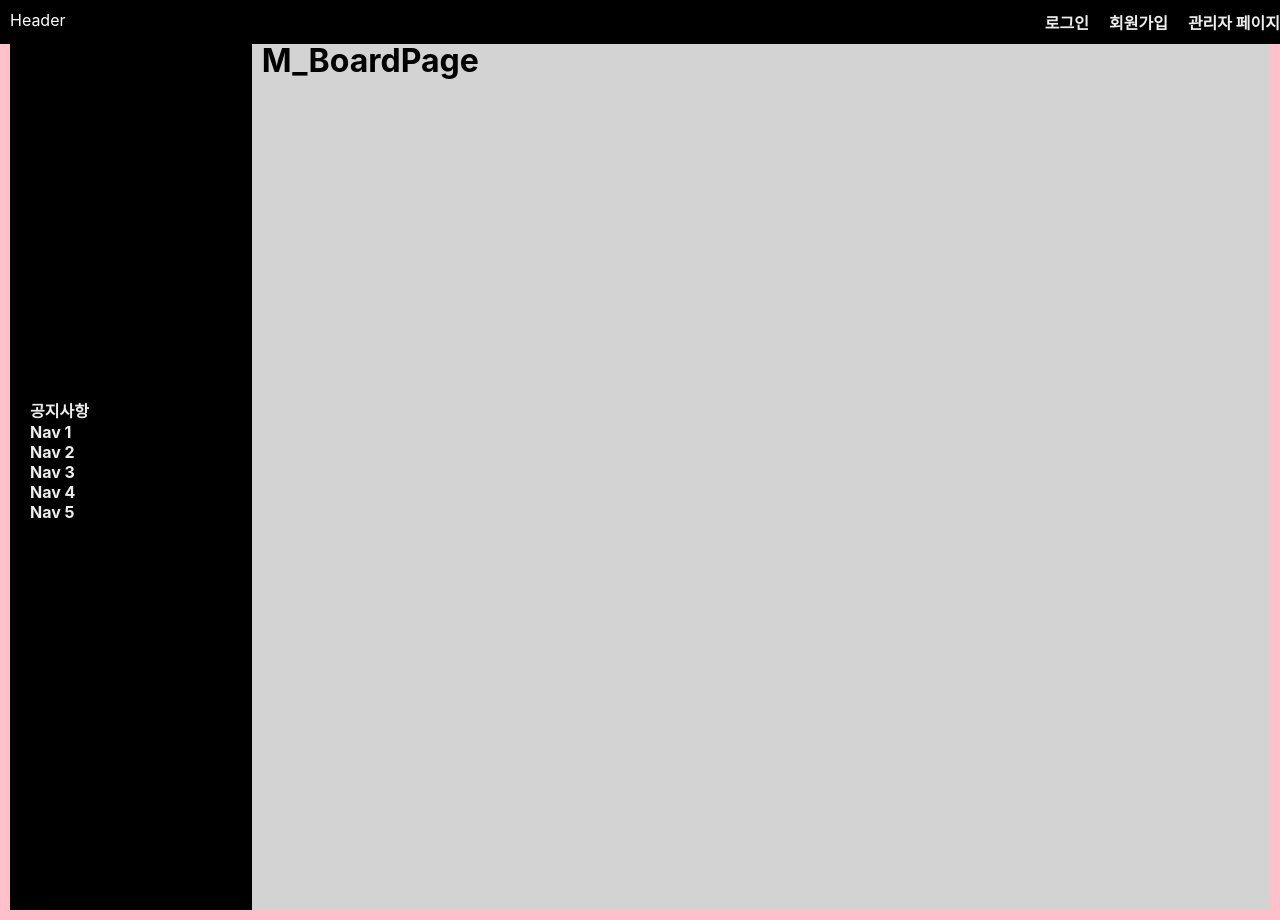
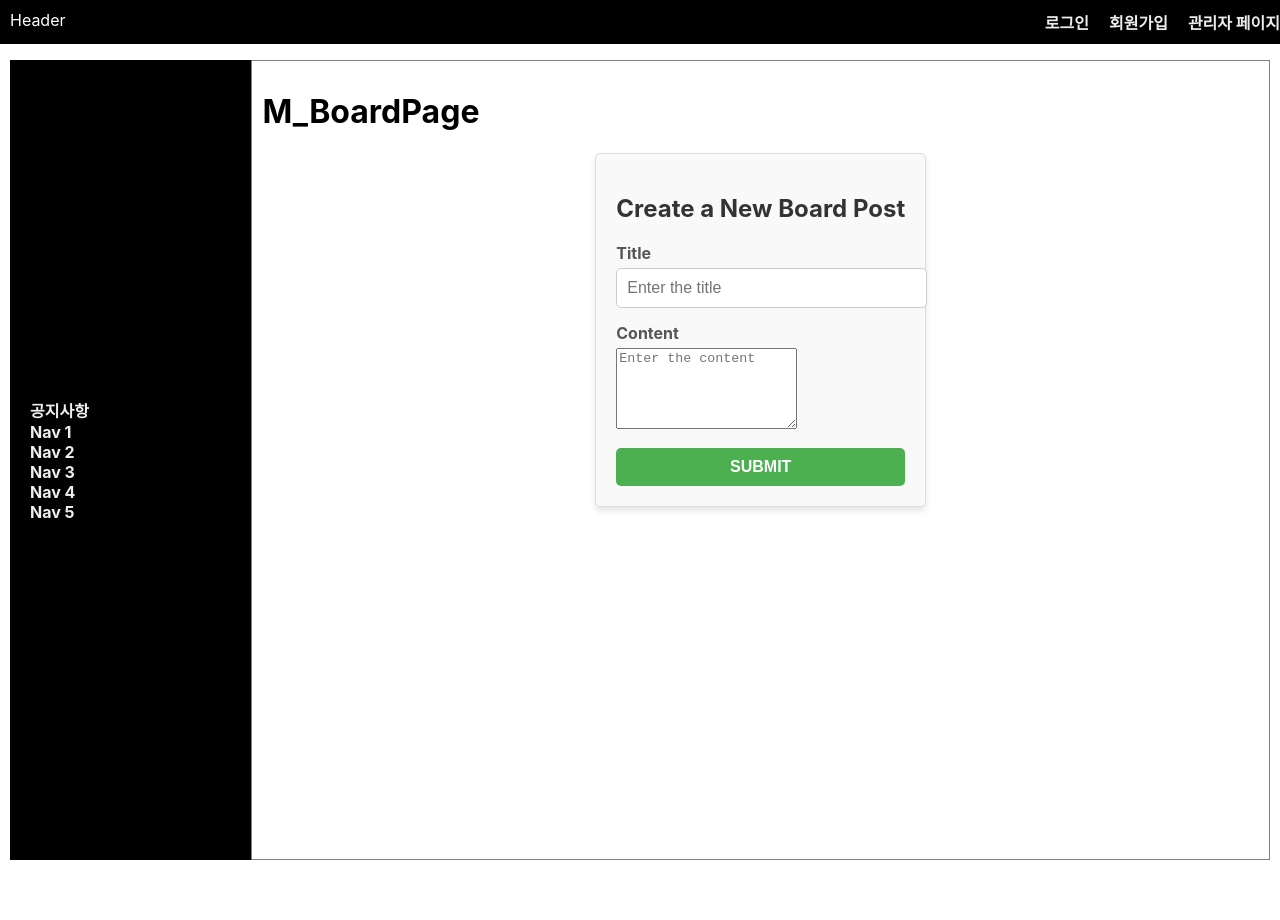
Before and after one commit to g-boram/MainP_Front, a React (Create React App) app in the folder main-front/: page /manager/board in a window 1280 px wide. After the commit the page ends 870 px from the top, so only its background shows below. Built offline with nearby package versions, Linux system fonts and the light colour scheme; the HTML template or start-up script is replaced by a standard one.

Commit message:
SideBar 작업중 중간커밋

```diff
--- /dev/null
+++ b/main-front/src/components/manager/board/BoardForm.jsx
@@ -0,0 +1,141 @@
+import React, { useState } from "react";
+import axios from "axios";
+import styled from "@emotion/styled";
+
+export default function BoardForm() {
+  const [formData, setFormData] = useState({
+    title: "",
+    content: "",
+    user_id: 4,
+    status: "Active",
+  });
+
+  const handleChange = (e) => {
+    const { name, value } = e.target;
+    setFormData((prev) => ({ ...prev, [name]: value }));
+  };
+
+  const handleSubmit = async (e) => {
+    e.preventDefault();
+    console.log("formData", formData);
+
+    try {
+      const response = await axios.post("http://localhost:8080/board", formData);
+      alert("Board created successfully!");
+      setFormData({ title: "", content: "", ...formData }); // Reset form
+    } catch (error) {
+      console.error("Error creating board:", error);
+      alert("Failed to create the board. Please try again.");
+    }
+  };
+
+  return (
+    <FormContainer>
+      <h2>Create a New Board Post</h2>
+      <form onSubmit={handleSubmit}>
+        <InputField
+          label="Title"
+          id="title"
+          name="title"
+          value={formData.title}
+          onChange={handleChange}
+          placeholder="Enter the title"
+          required
+        />
+        <TextareaField
+          label="Content"
+          id="content"
+          name="content"
+          value={formData.content}
+          onChange={handleChange}
+          placeholder="Enter the content"
+          rows="5"
+          required
+        />
+        {/* <InputField
+          label="Author"
+          id="author"
+          name="author"
+          value={formData.author}
+          onChange={handleChange}
+          placeholder="Enter your name"
+          required
+        /> */}
+        <SubmitBtn type="submit">Submit</SubmitBtn>
+      </form>
+    </FormContainer>
+  );
+}
+
+function InputField({ label, id, ...props }) {
+  return (
+    <FormGroup>
+      <label htmlFor={id}>{label}</label>
+      <FormControlInput id={id} {...props} />
+    </FormGroup>
+  );
+}
+
+function TextareaField({ label, id, ...props }) {
+  return (
+    <FormGroup>
+      <label htmlFor={id}>{label}</label>
+      <FormControlTextArea id={id} {...props}></FormControlTextArea>
+    </FormGroup>
+  );
+}
+
+const FormContainer = styled.div`
+  max-width: 600px;
+  margin: 0 auto;
+  padding: 20px;
+  background-color: #f9f9f9;
+  border: 1px solid #ddd;
+  border-radius: 5px;
+  box-shadow: 0 4px 6px rgba(0, 0, 0, 0.1);
+
+  > h2 {
+    margin-bottom: 20px;
+    color: #333;
+    text-align: center;
+  }
+`;
+
+const FormGroup = styled.div`
+  margin-bottom: 15px;
+
+  label {
+    display: block;
+    margin-bottom: 5px;
+    font-weight: bold;
+    color: #555;
+  }
+`;
+
+const FormControlInput = styled.input`
+  width: 100%;
+  padding: 10px;
+  font-size: 16px;
+  border: 1px solid #ccc;
+  border-radius: 5px;
+`;
+
+const FormControlTextArea = styled.textarea`
+  resize: vertical;
+`;
+const SubmitBtn = styled.button`
+  width: 100%;
+  padding: 10px 20px;
+  background-color: #4caf50;
+  color: #fff;
+  font-size: 16px;
+  border: none;
+  border-radius: 5px;
+  cursor: pointer;
+  text-transform: uppercase;
+  font-weight: bold;
+
+  :hover {
+    background-color: #45a049;
+  }
+`;
--- /dev/null
+++ b/main-front/src/components/shared/SideMenuBar.jsx
@@ -0,0 +1,135 @@
+import React, { useState } from "react";
+import styled from "@emotion/styled";
+
+export default function SideMenuBar() {
+  // 여러 개의 활성화된 항목을 저장
+  const [activeIndices, setActiveIndices] = useState([]);
+
+  const items = [
+    {
+      title: "제조사",
+      content: <div></div>,
+    },
+    {
+      title: "차량 제조 연도",
+      content:
+        "Madrid is the capital of Spain and the largest municipality in both the Community of Madrid and Spain as a whole. The city has almost 3.2 million inhabitants and a metropolitan area population of approximately 6.5 million.",
+    },
+    {
+      title: "주행거리",
+      content:
+        "Paris is the capital and most populous city of France, with an area of 105 square kilometres (41 square miles) and a population of 2,206,488. Since the 17th century, Paris has been one of Europe's major centres of finance, commerce, fashion, science, and the arts.",
+    },
+    {
+      title: "연료타입",
+      content:
+        "Barcelona is a city in Spain. It is the capital and largest city of Catalonia, as well as the second most populous municipality of Spain. With a population of 1.6 million within city limits, its urban area extends to numerous neighbouring municipalities within the Province of Barcelona and is home to around 4.8 million people.",
+    },
+    {
+      title: "변속기",
+      content:
+        "Milan is a city in northern Italy, capital of Lombardy, and the second-most populous city in Italy after Rome, with the city proper having a population of 1,372,810 while its metropolitan area has a population of 3,242,820.",
+    },
+    {
+      title: "색상",
+      content:
+        "Milan is a city in northern Italy, capital of Lombardy, and the second-most populous city in Italy after Rome, with the city proper having a population of 1,372,810 while its metropolitan area has a population of 3,242,820.",
+    },
+  ];
+
+  // 아코디언 항목의 열림/닫힘을 토글
+  const toggleAccordion = (index) => {
+    setActiveIndices((prevIndices) => {
+      if (prevIndices.includes(index)) {
+        // 이미 열려있다면 닫기
+        return prevIndices.filter((i) => i !== index);
+      } else {
+        // 닫혀있다면 열기
+        return [...prevIndices, index];
+      }
+    });
+  };
+
+  return (
+    <Container>
+      <Accordion>
+        {items.map((item, index) => {
+          const isActive = activeIndices.includes(index);
+          return (
+            <AccordionItem key={index}>
+              <AccordionTitle
+                onClick={() => toggleAccordion(index)}
+                role="button"
+                aria-expanded={isActive}
+                aria-controls={`accordion-content-${index}`}
+              >
+                {item.title}
+                <AccIcon>{isActive ? "-" : "+"}</AccIcon>
+              </AccordionTitle>
+              {isActive && <AccordionContent id={`accordion-content-${index}`}>{item.content}</AccordionContent>}
+            </AccordionItem>
+          );
+        })}
+      </Accordion>
+    </Container>
+  );
+}
+
+// Styled Components
+const Container = styled.div`
+  display: flex;
+  justify-content: flex-start;
+  align-items: center;
+  width: 340px;
+`;
+
+const Accordion = styled.ul`
+  list-style: none;
+  margin: 0;
+  padding: 0;
+  background-color: white;
+  border-radius: 3px;
+  box-shadow: 0 4px 10px rgba(0, 0, 0, 0.2);
+  width: 350px;
+`;
+
+const AccordionItem = styled.li`
+  border-bottom: 1px solid #ddd;
+  &:last-of-type {
+    border-bottom: none;
+  }
+`;
+
+const AccordionTitle = styled.h2`
+  padding: 15px 20px;
+  margin: 0;
+  max-width: 350px;
+  font-size: 18px;
+  color: #52616b;
+  display: flex;
+  justify-content: space-between;
+  align-items: center;
+  cursor: pointer;
+  transition: all 0.2s ease-in-out;
+
+  &:hover {
+    color: #354f52;
+    background-color: #f0f4f8;
+  }
+`;
+
+const AccIcon = styled.span`
+  font-size: 20px;
+  font-weight: bold;
+  color: #8d99ae;
+`;
+
+const AccordionContent = styled.div`
+  padding: 15px 20px;
+  font-size: 16px;
+  min-height: 100px;
+  max-height: 500px;
+  color: #6c757d;
+  background-color: #f8f9fa;
+  line-height: 1.5;
+`;
--- a/main-front/src/pages/manager/board/M_BoardPage.jsx
+++ b/main-front/src/pages/manager/board/M_BoardPage.jsx
@@ -1,5 +1,6 @@
 import styled from "@emotion/styled";
 import LeftNavbar from "../../../components/manager/LeftNavbar";
+import BoardForm from "../../../components/manager/board/BoardForm";
 
 export default function M_BoardPage() {
   return (
@@ -7,16 +8,17 @@ export default function M_BoardPage() {
       <LeftNavbar />
       <ContentWrapper>
         <h1>M_BoardPage</h1>
+        <BoardForm />
       </ContentWrapper>
     </ManagerContainer>
   );
 }
 
 const ManagerContainer = styled.div`
-  min-height: 900px;
+  min-height: 800px;
   padding: 10px;
   display: flex;
-  background-color: pink;
+  padding-top: 60px;
 `;
 
 const ContentWrapper = styled.div`
@@ -24,5 +26,5 @@ const ContentWrapper = styled.div`
   padding: 10px;
   display: flex;
   flex-direction: column;
-  background-color: lightGrey;
+  border: 1px solid grey;
 `;
--- a/main-front/src/pages/user/car/CarPage.jsx
+++ b/main-front/src/pages/user/car/CarPage.jsx
@@ -2,11 +2,14 @@ import styled from "@emotion/styled";
 import { HEIGHT_LIST } from "../../../constants/height";
 import CarSearch from "../../../components/shared/CarSearch";
 import EventCarBox from "../../../components/car/EventCarBox";
+import SideMenuBar from "../../../components/shared/SideMenuBar";
 
 export default function CarPage() {
   return (
     <CarListContainer>
-      <LeftCategoryBox>Category</LeftCategoryBox>
+      <LeftCategoryBox>
+        <SideMenuBar />
+      </LeftCategoryBox>
       <RightContentBox>
         <CarSearch />
         <EventCarBox />
@@ -32,8 +35,9 @@ const LeftCategoryBox = styled.div`
   height: 100%;
   min-width: 350px;
   display: flex;
+  align-items: flex-start;
   background-color: #ffd7d7;
-
+  padding-top: 100px;
   @media (max-width: 600px) {
     max-height: 250px;
     padding-top: ${HEIGHT_LIST.HEADER + HEIGHT_LIST.NAVBAR}px;
--- a/main-front/src/reduxSlice/countSlice.jsx
+++ /dev/null
@@ -1,23 +0,0 @@
-import { createSlice } from "@reduxjs/toolkit";
-
-const initialState = {
-  number: 0,
-};
-
-const countSlice = createSlice({
-  name: "countSlice", // slice 이름
-  initialState, // 초기 상태
-  reducers: {
-    // 리듀서 함수
-    countPlus: (state, action) => {
-      state.number += action.payload;
-    },
-    countChange: (state, action) => {
-      state.number = action.payload;
-    },
-  },
-});
-
-// 액션과 리듀서 내보내기
-export const { countPlus, countChange } = countSlice.actions;
-export default countSlice.reducer;
--- a/main-front/src/store.js
+++ b/main-front/src/store.js
@@ -1,11 +1,9 @@
 import { configureStore } from "@reduxjs/toolkit";
 import isManagerPathReducer from "./reduxSlice/isManagerPathSlice";
-import countReducer from "./reduxSlice/countSlice";
 
 export const store = configureStore({
   reducer: {
     isManagerPath: isManagerPathReducer, // 여러 슬라이스를 등록할 수 있음
-    countSlice: countReducer,
   },
 });
 
```
